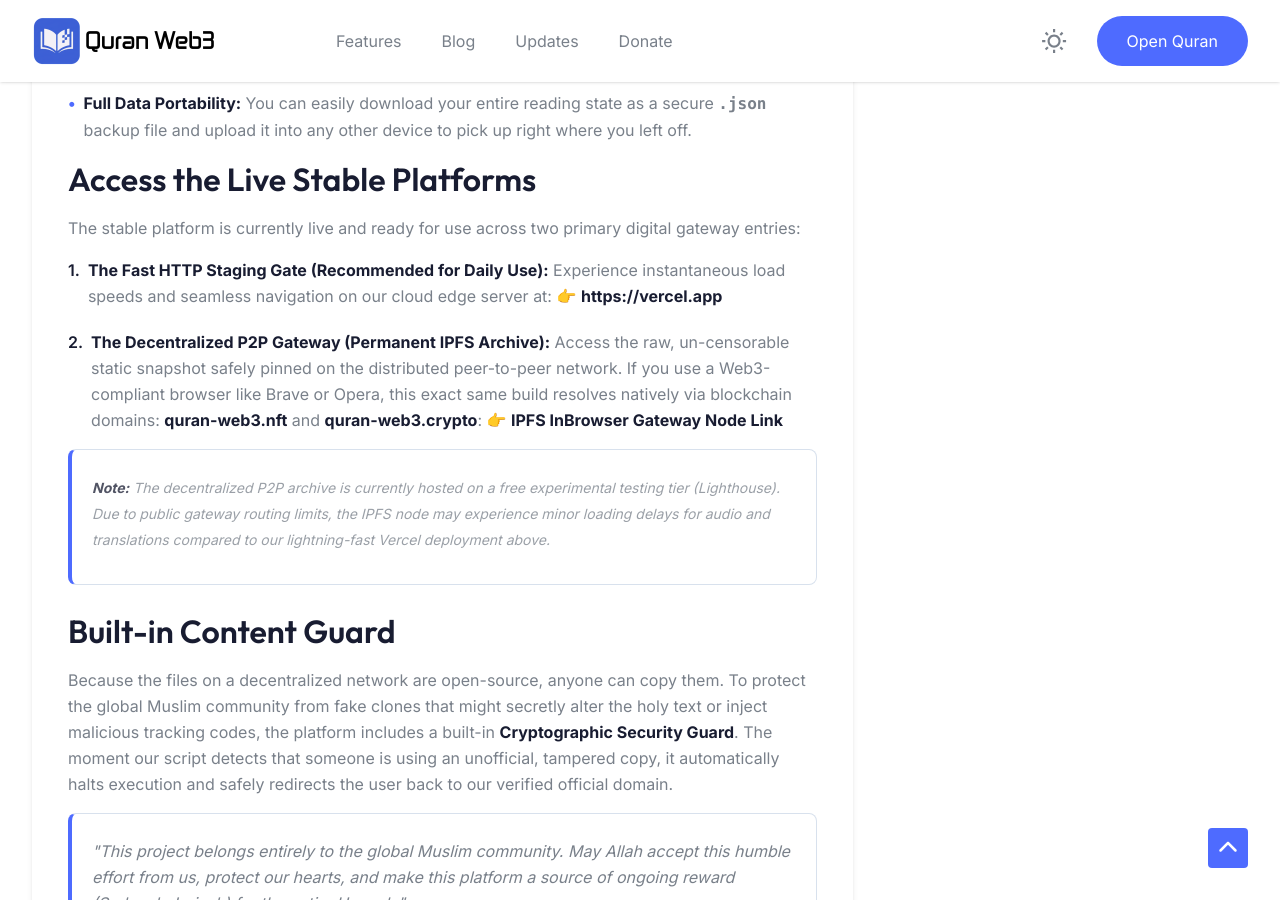
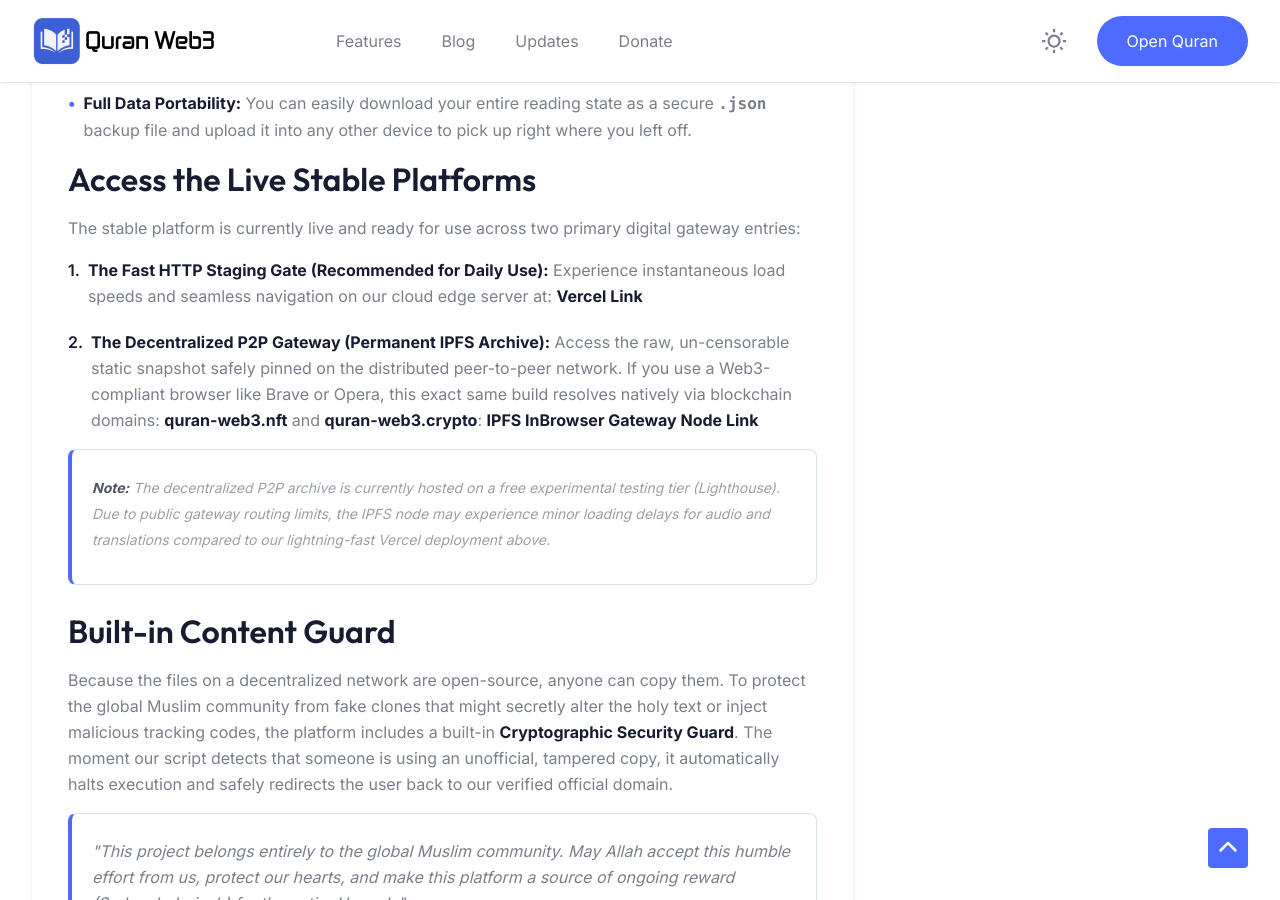
Before and after one commit to quran-web3/quran-web3.github.io, a Jekyll site: the page built from _posts/2026-09-24-announcing-quran-web3-v1-0.md, in a window 1280 px wide and 900 px high, scrolled down 2903 px. Built offline with Jekyll 4.4.1, drawn with Linux system fonts in a browser that asks for light colours; comment, search, counter and statistics services are not loaded.

Commit message:
Update 2026-09-24-announcing-quran-web3-v1-0.md

```diff
--- a/_posts/2026-09-24-announcing-quran-web3-v1-0.md
+++ b/_posts/2026-09-24-announcing-quran-web3-v1-0.md
@@ -97,13 +97,13 @@ image: "images/blog-big.png"
   <li>
     <div class="tc">
       <span class="kk wm fk ub bf">1.</span>
-      <p><strong class="gk kk wm">The Fast HTTP Staging Gate (Recommended for Daily Use):</strong> Experience instantaneous load speeds and seamless navigation on our cloud edge server at: 👉 <a href="https://quranweb3.vercel.app/"  target="_blank" class="gk kk wm">https://vercel.app</a></p>
+      <p><strong class="gk kk wm">The Fast HTTP Staging Gate (Recommended for Daily Use):</strong> Experience instantaneous load speeds and seamless navigation on our cloud edge server at: <a href="https://quranweb3.vercel.app/"  target="_blank" class="gk kk wm">Vercel Link</a></p>
     </div>
   </li>
   <li>
     <div class="tc">
       <span class="kk wm fk ub bf">2.</span>
-      <p><strong class="gk kk wm">The Decentralized P2P Gateway (Permanent IPFS Archive):</strong> Access the raw, un-censorable static snapshot safely pinned on the distributed peer-to-peer network. If you use a Web3-compliant browser like Brave or Opera, this exact same build resolves natively via blockchain domains: <strong class="gk kk wm">quran-web3.nft</strong> and <strong class="gk kk wm">quran-web3.crypto</strong>: 👉 <a href="https://bafybeifutyidgdkxy4ib22ol4tfmcbi7w66ixyngmxxw25dhyt4y5kah7i.ipfs.inbrowser.link/" target="_blank" class="gk kk wm">IPFS InBrowser Gateway Node Link</a></p>
+      <p><strong class="gk kk wm">The Decentralized P2P Gateway (Permanent IPFS Archive):</strong> Access the raw, un-censorable static snapshot safely pinned on the distributed peer-to-peer network. If you use a Web3-compliant browser like Brave or Opera, this exact same build resolves natively via blockchain domains: <strong class="gk kk wm">quran-web3.nft</strong> and <strong class="gk kk wm">quran-web3.crypto</strong>: <a href="https://bafybeifutyidgdkxy4ib22ol4tfmcbi7w66ixyngmxxw25dhyt4y5kah7i.ipfs.inbrowser.link/" target="_blank" class="gk kk wm">IPFS InBrowser Gateway Node Link</a></p>
     </div>
   </li>
 </ol>
```
